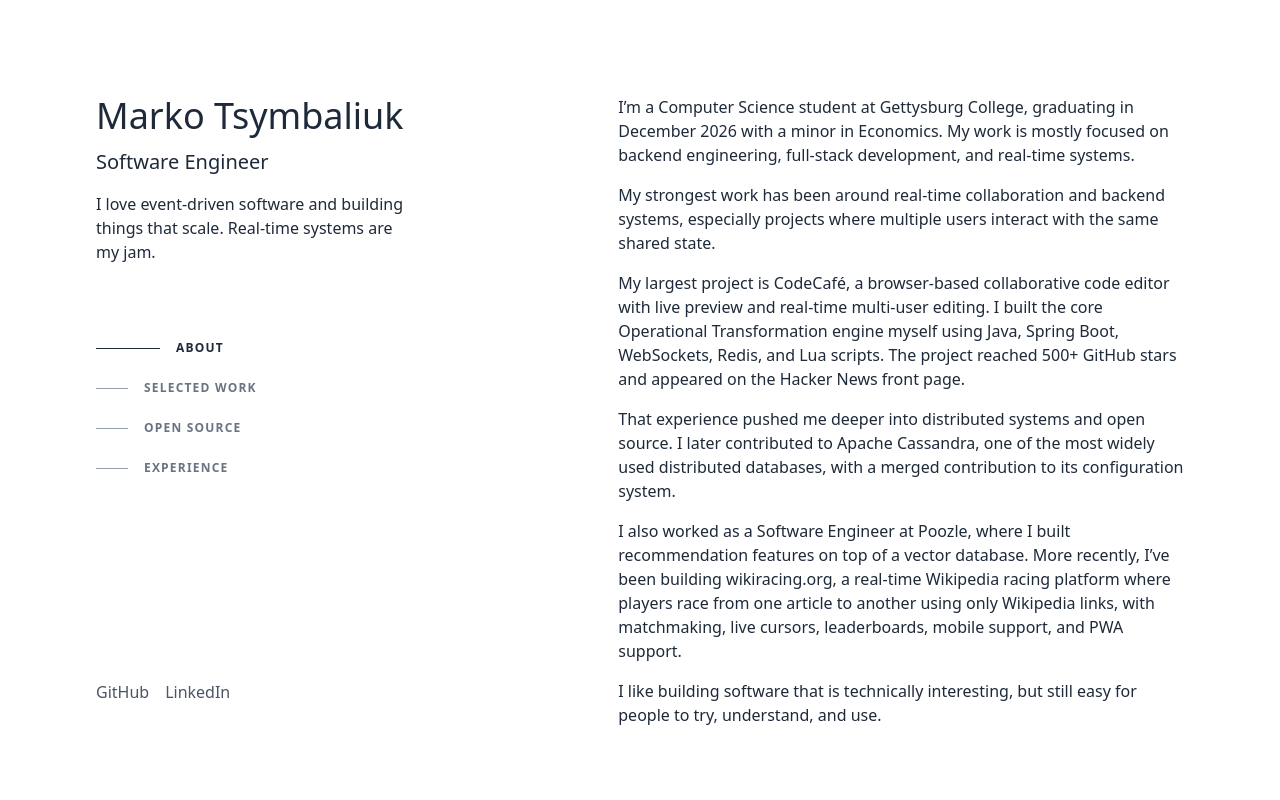
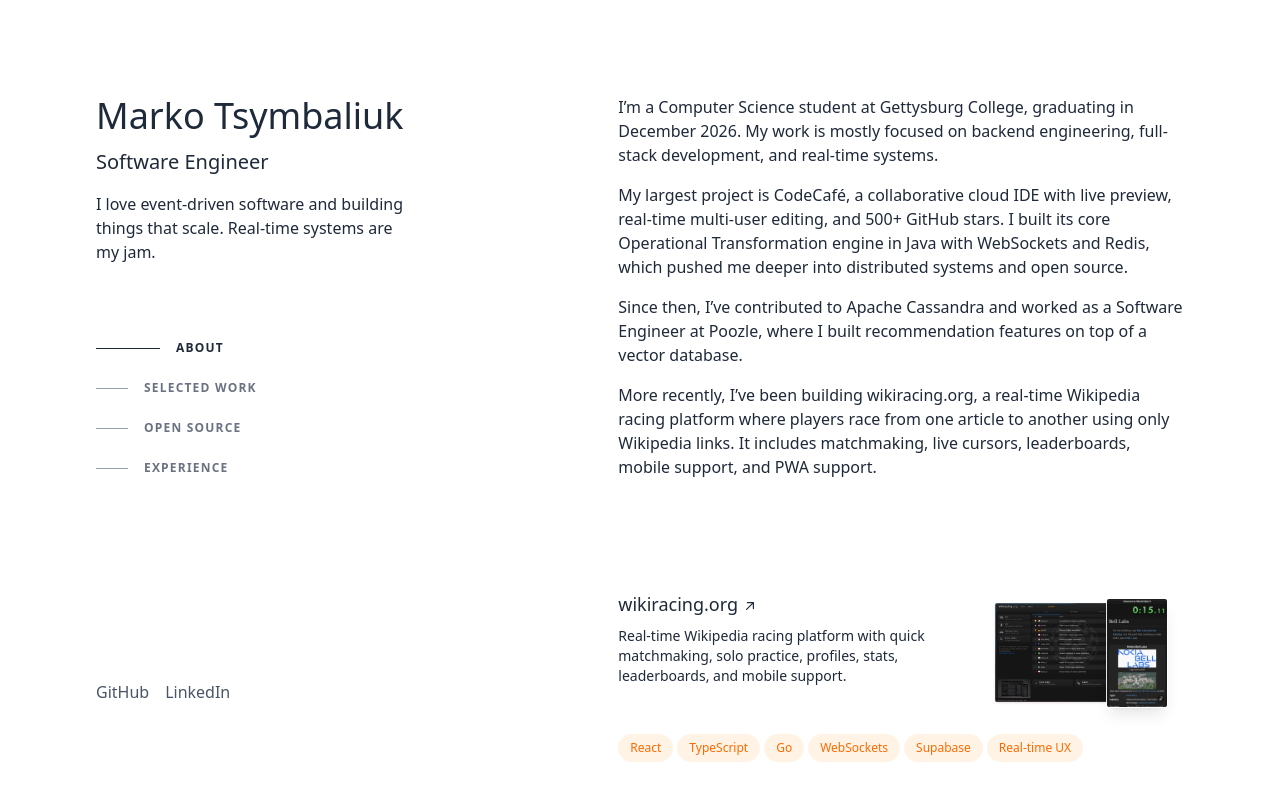
Before and after one commit to mrktsm/personal-website, a React (Vite) app: page / in a window 1280 px wide. Shown: the top 800 px of the page. Built offline with nearby package versions, Linux system fonts and the light colour scheme; no server answers.

Commit message:
Shorten About section text

```diff
--- a/src/App.tsx
+++ b/src/App.tsx
@@ -269,22 +269,16 @@
             </h2>
           </div>
           <p className="text-base font-medium text-gray-800">
-            I’m a Computer Science student at Gettysburg College, graduating in December 2026 with a minor in Economics. My work is mostly focused on backend engineering, full-stack development, and real-time systems.
+            I’m a Computer Science student at Gettysburg College, graduating in December 2026. My work is mostly focused on backend engineering, full-stack development, and real-time systems.
           </p>
           <p className="mt-4 text-base font-medium text-gray-800">
-            My strongest work has been around real-time collaboration and backend systems, especially projects where multiple users interact with the same shared state.
+            My largest project is CodeCafé, a collaborative cloud IDE with live preview, real-time multi-user editing, and 500+ GitHub stars. I built its core Operational Transformation engine in Java with WebSockets and Redis, which pushed me deeper into distributed systems and open source.
           </p>
           <p className="mt-4 text-base font-medium text-gray-800">
-            My largest project is CodeCafé, a browser-based collaborative code editor with live preview and real-time multi-user editing. I built the core Operational Transformation engine myself using Java, Spring Boot, WebSockets, Redis, and Lua scripts. The project reached 500+ GitHub stars and appeared on the Hacker News front page.
+            Since then, I’ve contributed to Apache Cassandra and worked as a Software Engineer at Poozle, where I built recommendation features on top of a vector database.
           </p>
           <p className="mt-4 text-base font-medium text-gray-800">
-            That experience pushed me deeper into distributed systems and open source. I later contributed to Apache Cassandra, one of the most widely used distributed databases, with a merged contribution to its configuration system.
-          </p>
-          <p className="mt-4 text-base font-medium text-gray-800">
-            I also worked as a Software Engineer at Poozle, where I built recommendation features on top of a vector database. More recently, I’ve been building wikiracing.org, a real-time Wikipedia racing platform where players race from one article to another using only Wikipedia links, with matchmaking, live cursors, leaderboards, mobile support, and PWA support.
-          </p>
-          <p className="mt-4 text-base font-medium text-gray-800">
-            I like building software that is technically interesting, but still easy for people to try, understand, and use.
+            More recently, I’ve been building wikiracing.org, a real-time Wikipedia racing platform where players race from one article to another using only Wikipedia links. It includes matchmaking, live cursors, leaderboards, mobile support, and PWA support.
           </p>
         </section>
         <section
```
